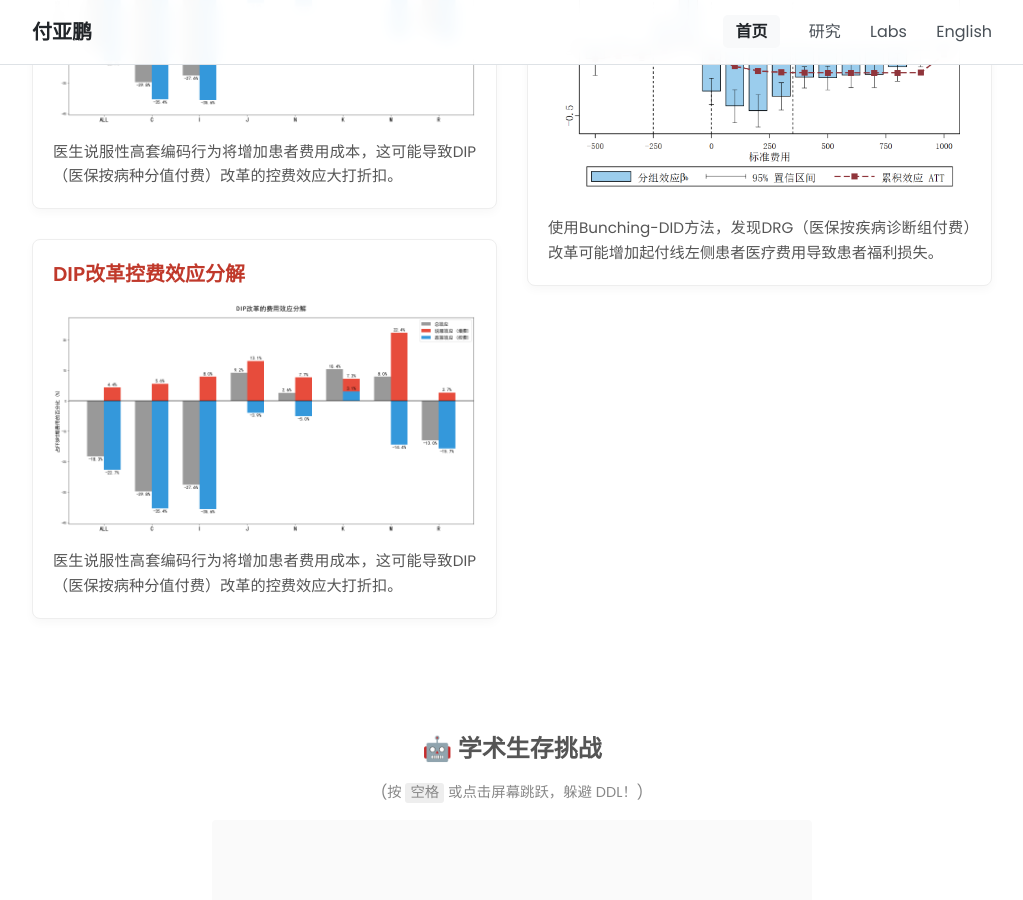
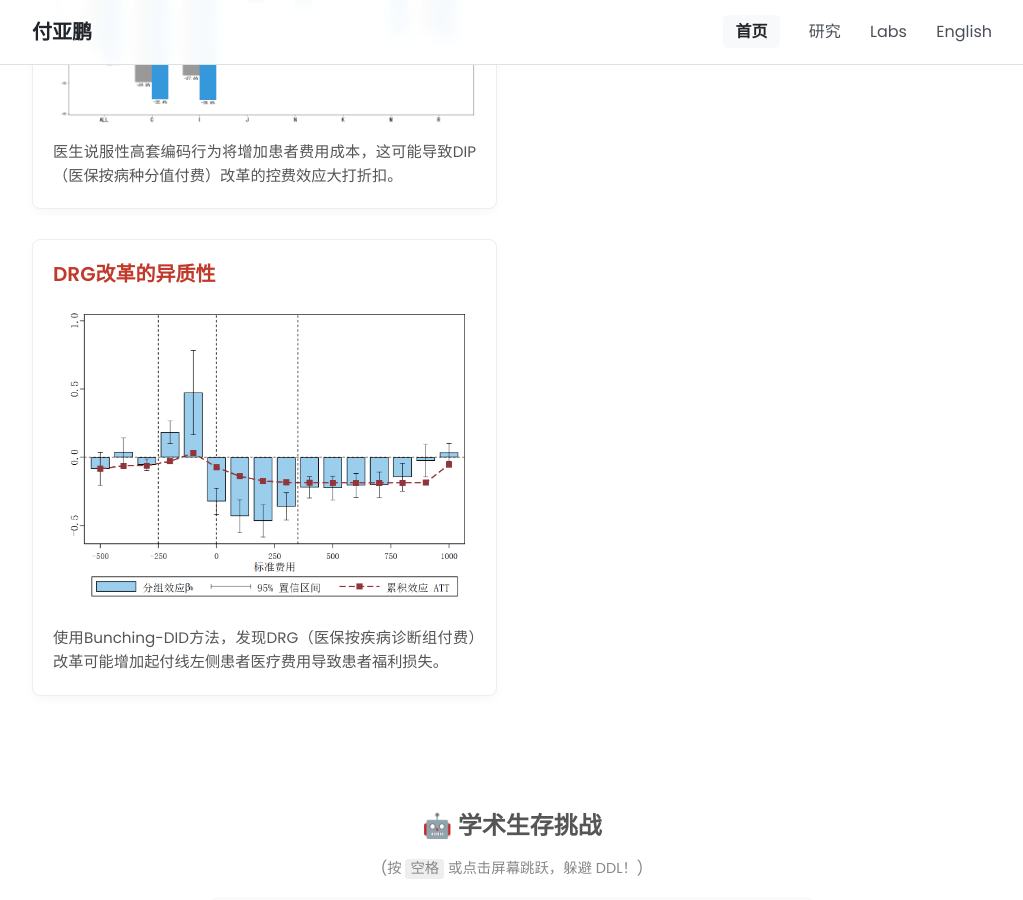
Before and after one commit to fyapeng/fyapeng.github.io, a Jekyll site: the page built from index.html, in a window 1280 px wide and 900 px high, scrolled down 1725 px. Shown: the whole window, without its empty margins (128-1151 px from the left). Built offline with Jekyll 4.4.1, drawn with Linux system fonts in a browser that asks for light colours.

Commit message:
Update zh.yml

```diff
--- a/_data/zh.yml
+++ b/_data/zh.yml
@@ -55,10 +55,6 @@ research_highlights:
       image: "assets/img/res1.png"   # 请确保图片文件存在
       description: "医生说服性高套编码行为将增加患者费用成本，这可能导致DIP（医保按病种分值付费）改革的控费效应大打折扣。"
 
-    - title: "DIP改革控费效应分解"
-      image: "assets/img/res1.png"   # 请确保图片文件存在
-      description: "医生说服性高套编码行为将增加患者费用成本，这可能导致DIP（医保按病种分值付费）改革的控费效应大打折扣。"
-
     - title: "DRG改革的异质性"
       image: "assets/img/res2.png"
       description: "使用Bunching-DID方法，发现DRG（医保按疾病诊断组付费）改革可能增加起付线左侧患者医疗费用导致患者福利损失。"
```
